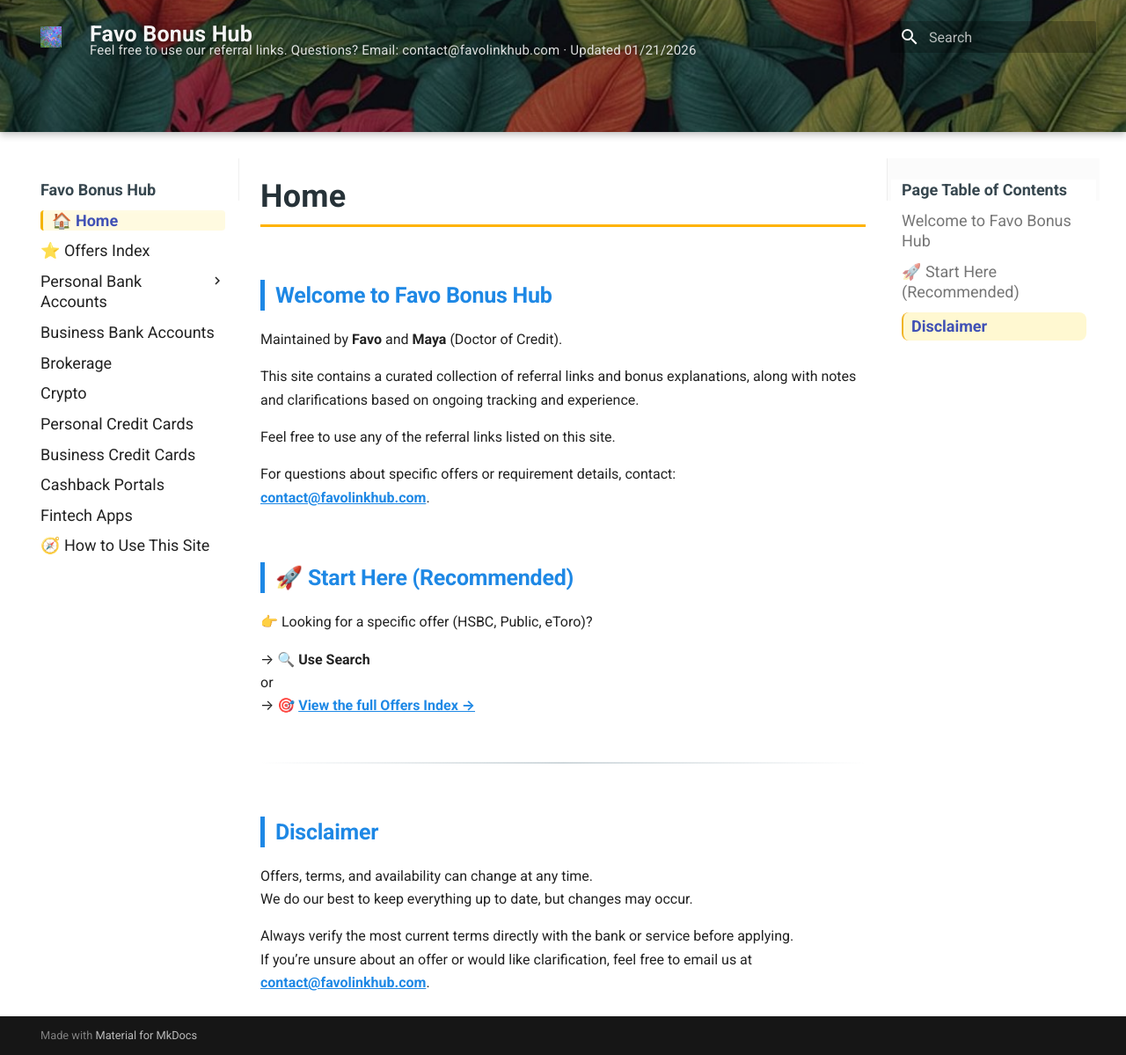
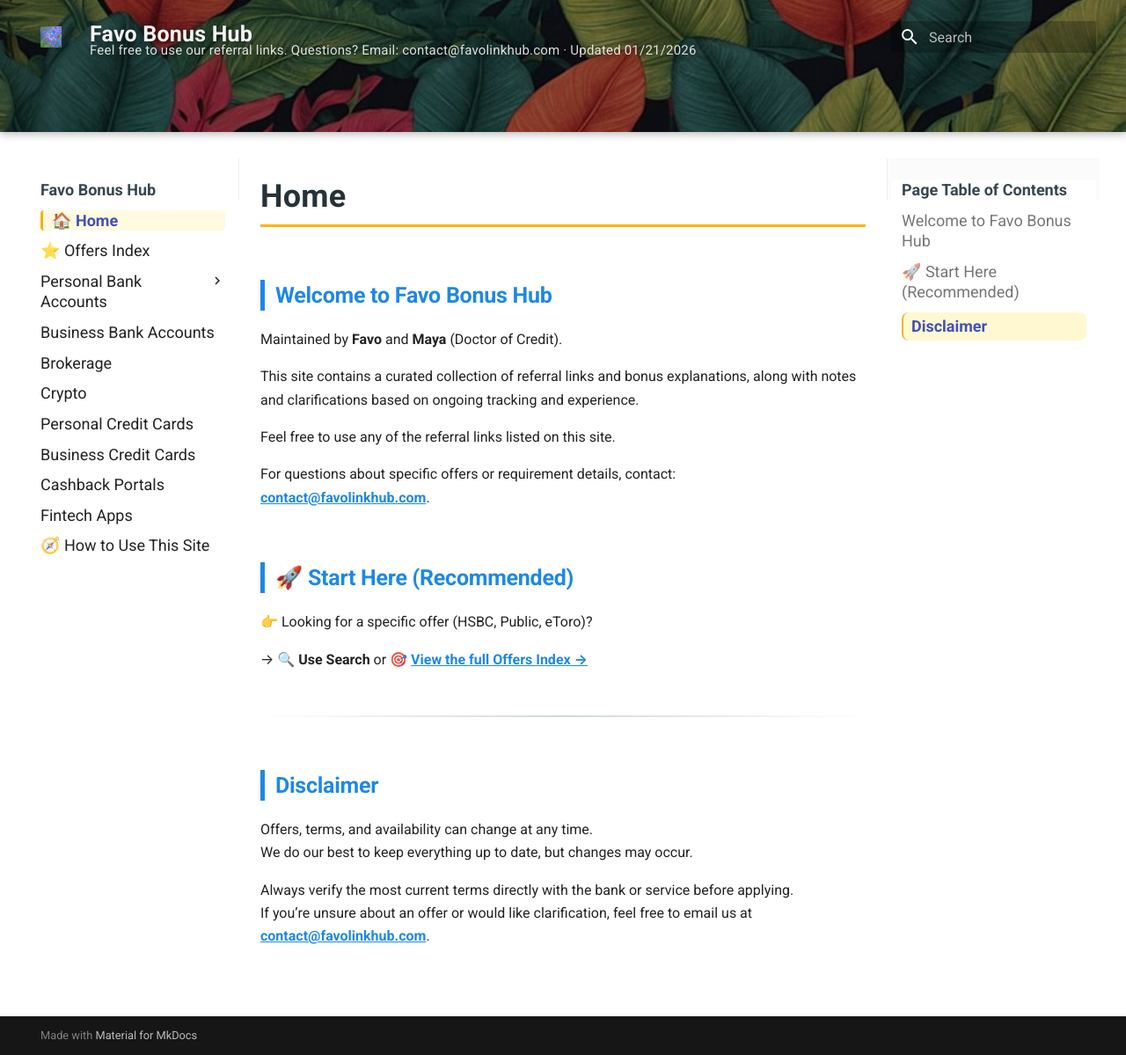
Before and after one commit to whispersofzephyr/favolinkhub-site, an MkDocs documentation site: the page built from docs/index.md, in a window 1280 px wide and 1199 px high. Shown: the whole window at 88% size. Built offline with MkDocs 1.6.1 and Material for MkDocs 9.7.7, drawn with Linux system fonts in a browser that asks for light colours.

```diff
--- a/docs/index.md
+++ b/docs/index.md
@@ -15,9 +15,7 @@ For questions about specific offers or requirement details, contact:
 
 👉 Looking for a specific offer (HSBC, Public, eToro)?
 
-  → **🔍 Use Search**
-  or
-  → 🎯 <a href="offers-index.md"><strong>View the full Offers Index →</strong></a>
+  → **🔍 Use Search** or 🎯 <a href="offers-index.md"><strong>View the full Offers Index →</strong></a>
 
 ---
 
```
